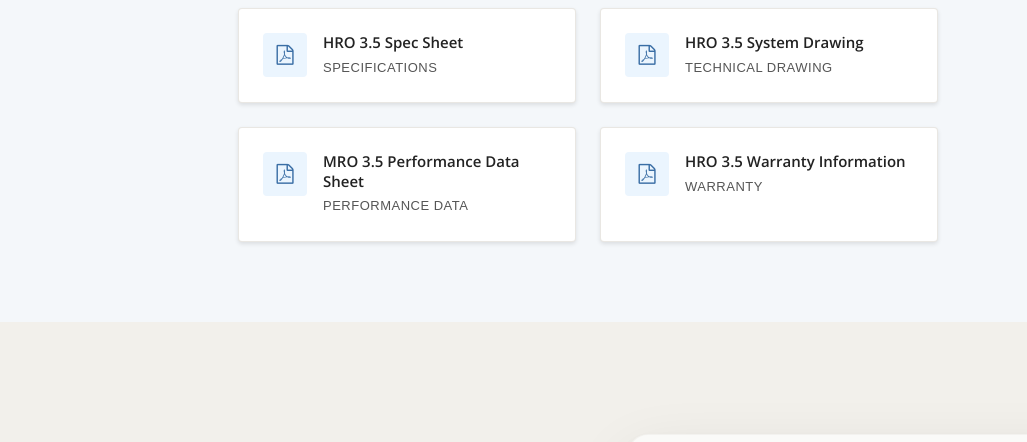
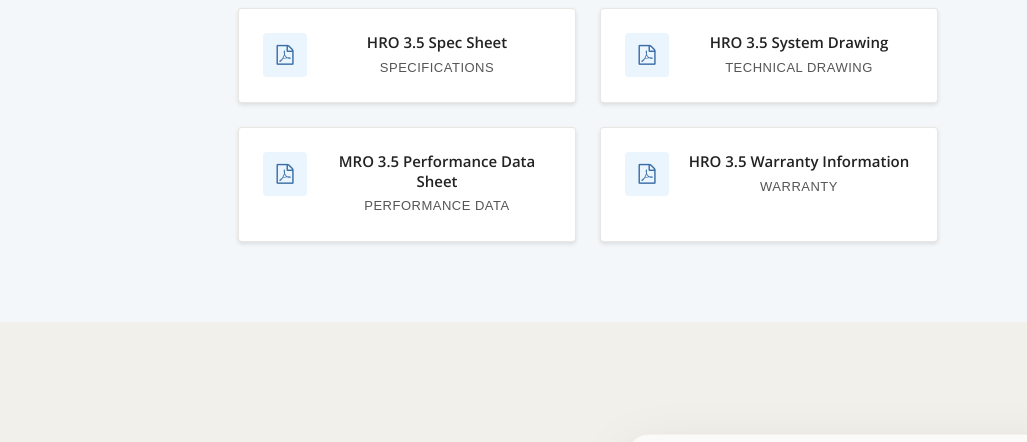
Before and after one commit to dinosoftic/rw-website, a plain HTML site: page pages/support/index.html in a window 1280 px wide. Shown: the part 2926-3368 px from the top of the page, without its empty margins (52-1079 px from the left). Drawn offline with nearby package versions, Linux system fonts and the light colour scheme.

Commit message:
Center resource group headings on all pages

```diff
--- a/css/styles.css
+++ b/css/styles.css
@@ -1827,6 +1827,10 @@ p:last-child {
   margin-bottom: 0;
 }
 
+.resource-group {
+  text-align: center;
+}
+
 .resource-group h3 {
   font-size: 24px;
   margin-bottom: var(--spacing-md);
--- a/pages/support/index.html
+++ b/pages/support/index.html
@@ -17,7 +17,7 @@
     .resources-section .section-header{text-align:center;max-width:900px;margin:0 auto 3rem}
     .resources-section .section-header h2{margin-bottom:1rem}
     .resources-section .section-header p{color:#555}
-    .resource-group{margin-bottom:3rem}
+    .resource-group{margin-bottom:3rem;text-align:center}
     .resource-group:last-child{margin-bottom:0}
     .resource-group h3{font-size:24px;margin-bottom:1.5rem;padding-bottom:.5rem;border-bottom:2px solid #3A6EA5;display:inline-block}
     .resources-section .docs-grid{display:grid;grid-template-columns:repeat(auto-fit,minmax(280px,1fr));gap:1.5rem;max-width:700px;margin:0 auto}
--- a/styles.css
+++ b/styles.css
@@ -1704,6 +1704,10 @@ p:last-child {
   margin-bottom: 0;
 }
 
+.resource-group {
+  text-align: center;
+}
+
 .resource-group h3 {
   font-size: 24px;
   margin-bottom: var(--spacing-md);
```
Also changed, not shown: pages/residential/iron-removal/index.html (+1 -1 lines), pages/residential/point-of-use-reverse-osmosis/index.html (+1 -1 lines), pages/residential/water-softeners/index.html (+1 -1 lines), pages/residential/whole-house-reverse-osmosis/index.html (+1 -1 lines).
